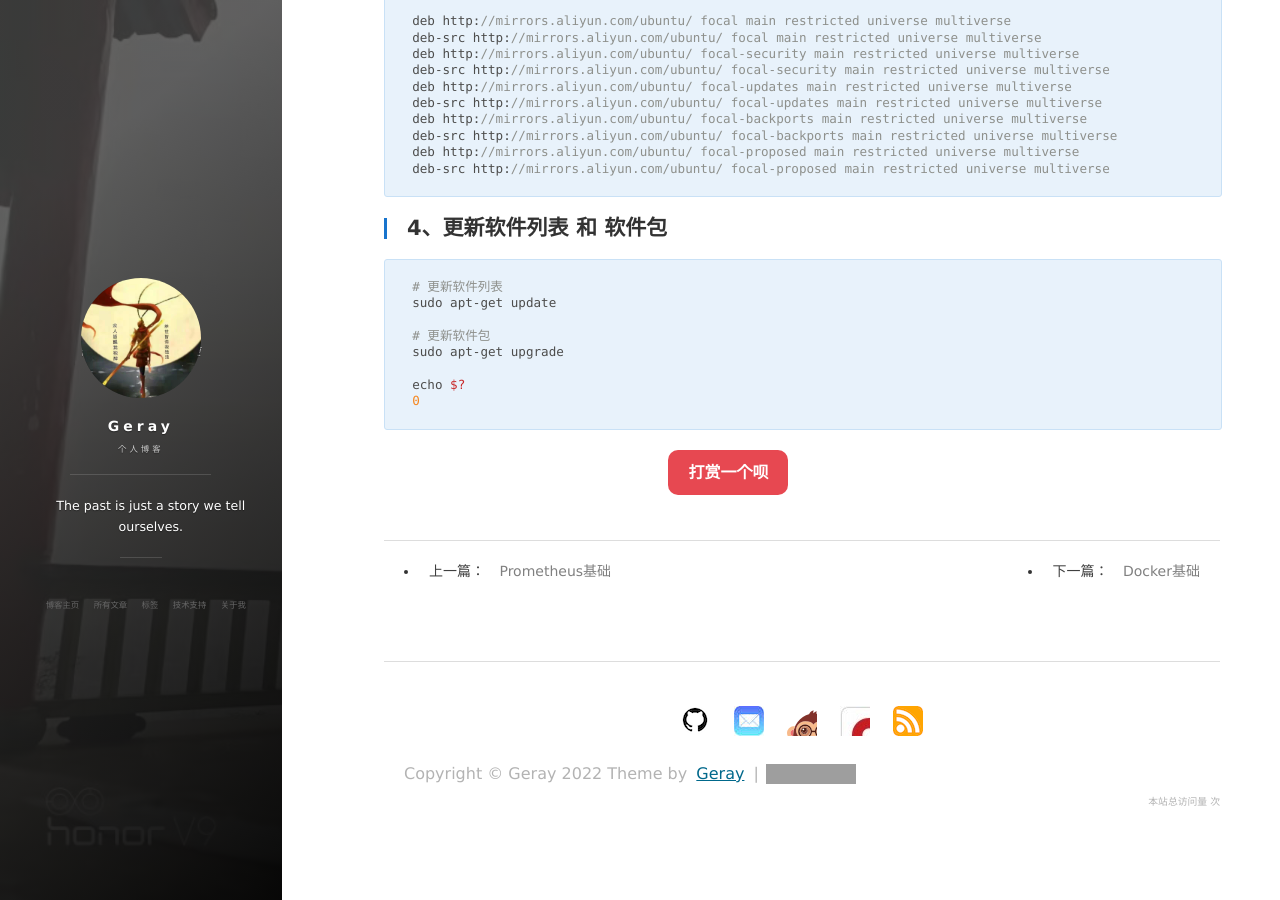
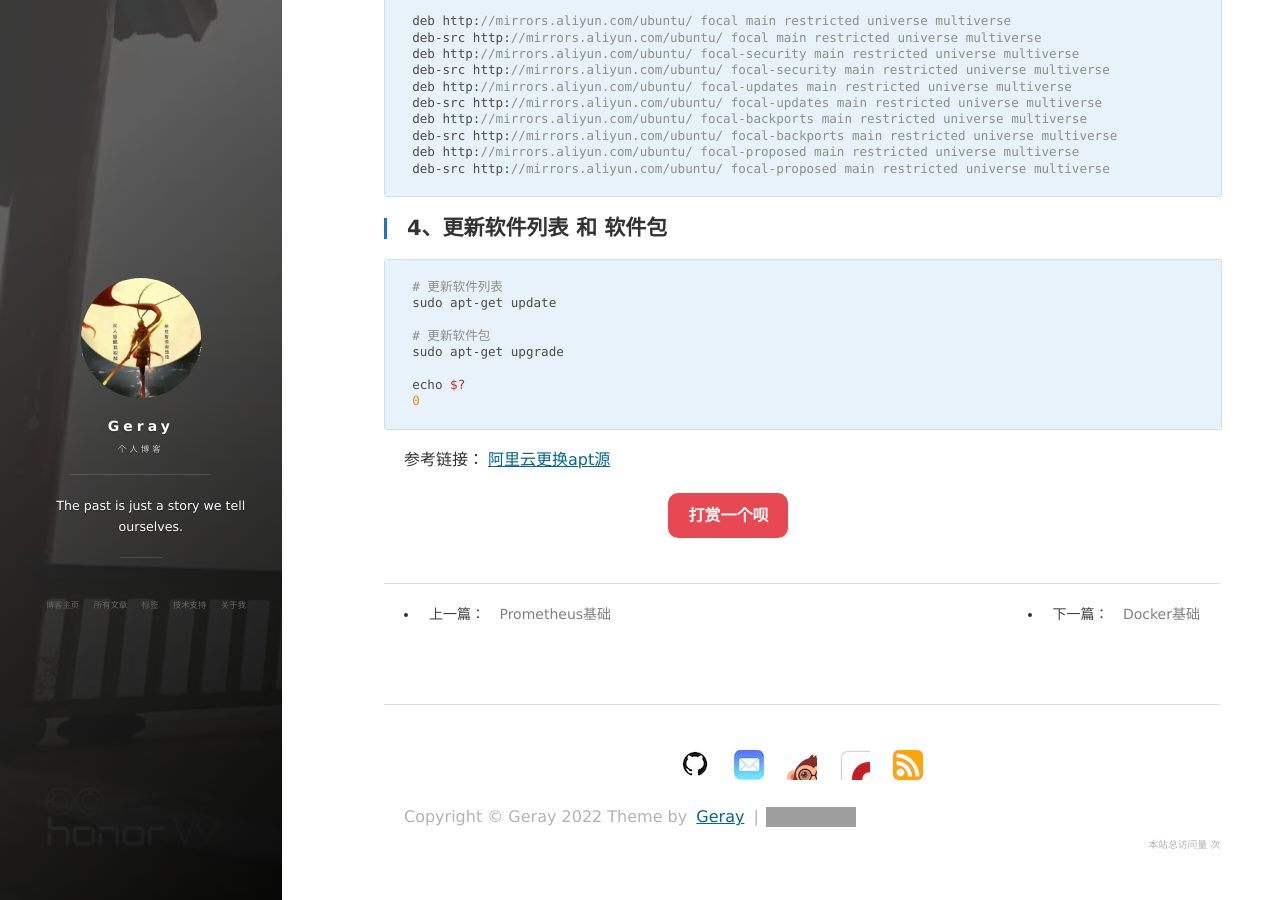
Before and after one commit to geray-zsg/geray-zsg.github.io, a Jekyll site: the page built from _posts/2021-12-29-Ubuntu更换国内源.md, in a window 1280 px wide and 900 px high, scrolled down 1257 px. Built offline with Jekyll 4.4.1, drawn with Linux system fonts in a browser that asks for light colours; nearby versions of some CDN libraries; comment, search, counter and statistics services are not loaded; grey boxes are pictures that could not be loaded.

Commit message:
Update 2021-12-29-Ubuntu更换国内源.md

````diff
--- a/_posts/2021-12-29-Ubuntu更换国内源.md
+++ b/_posts/2021-12-29-Ubuntu更换国内源.md
@@ -77,3 +77,5 @@ sudo apt-get upgrade
 echo $?
 0
 ```
+
+参考链接：[阿里云更换apt源](https://developer.aliyun.com/mirror/ubuntu?spm=a2c6h.13651102.0.0.3e221b11YfnocC)
````
